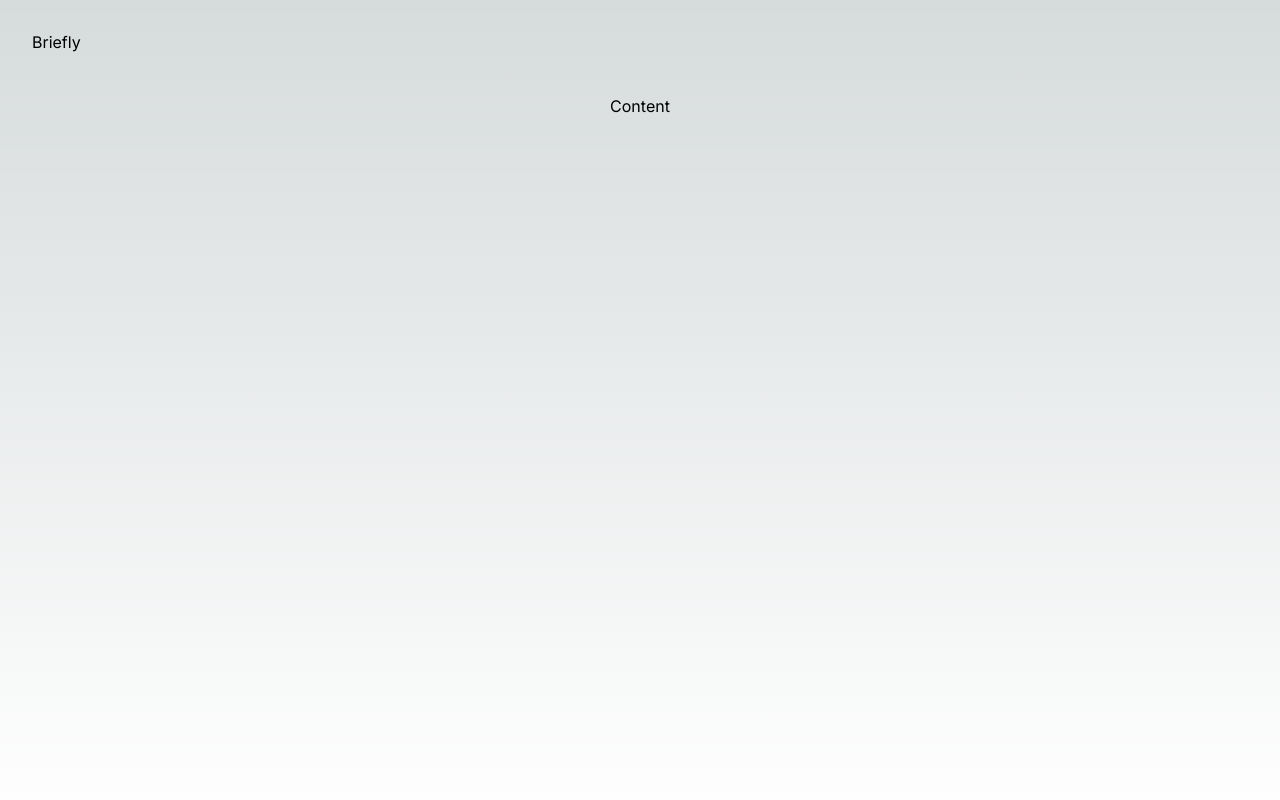
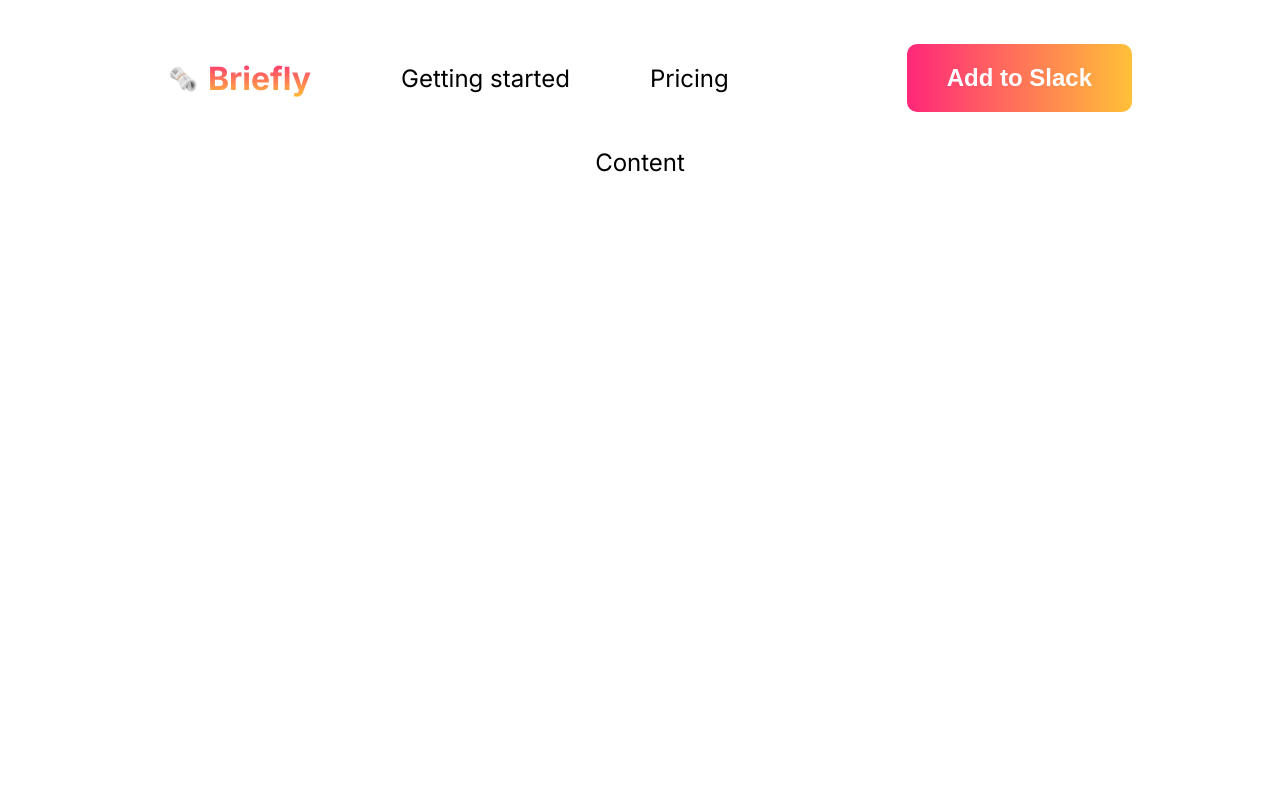
Before and after one commit to Dichiara25/Briefly, a Next.js app: page / in a window 1280 px wide. Shown: the top 800 px of the page. Built offline with nearby package versions, Linux system fonts and the light colour scheme.

Commit message:
Basic header & footer

```diff
--- /dev/null
+++ b/src/app/components/structure/Footer.module.css
@@ -0,0 +1,6 @@
+.container {
+    bottom: 0;
+    padding: 2rem;
+    display: flex;
+    justify-content: center;
+}
--- /dev/null
+++ b/src/app/components/structure/Footer.tsx
@@ -0,0 +1,11 @@
+import styles from "./Footer.module.css";
+
+function getCurrentYear(): number {
+    return new Date().getFullYear();
+}
+
+export default function Footer() {
+    const currentYear = getCurrentYear();
+
+    return <div className={styles.container}>Made with ❤️ in Paris | © Briefly {currentYear}</div>
+}
--- /dev/null
+++ b/src/app/components/structure/Header.module.css
@@ -0,0 +1,18 @@
+.container {
+    position: relative;
+    display: flex;
+    justify-content: space-between;
+    align-items: center;
+    top: 0;
+    padding: 1.5rem 5rem;
+}
+
+.brand {
+    font-weight: bold;
+    font-size: xx-large;
+    margin: 0 10px;
+    background: -webkit-linear-gradient(var(--primary-color), var(--secondary-color));
+    background-clip: unset;
+    -webkit-background-clip: text;
+    -webkit-text-fill-color: transparent;
+}
--- /dev/null
+++ b/src/app/components/structure/Header.tsx
@@ -0,0 +1,17 @@
+import styles from "./Header.module.css"
+
+export default function Header() {
+    return <div className={styles.container}>
+        <div style={{display: "flex", alignItems: "center"}}>
+            <a style={{display: "flex", alignItems: "center"}} href="/">
+                <div>🗞️</div>
+                <div className={styles.brand}>Briefly</div>
+            </a>
+            <a>Getting started</a>
+            <a>Pricing</a>
+        </div>
+        <div>
+            <button>Add to Slack</button>
+        </div>
+    </div>
+}
--- a/src/app/globals.css
+++ b/src/app/globals.css
@@ -5,103 +5,47 @@
     'Roboto Mono', 'Oxygen Mono', 'Ubuntu Monospace', 'Source Code Pro',
     'Fira Mono', 'Droid Sans Mono', 'Courier New', monospace;
 
-  --foreground-rgb: 0, 0, 0;
-  --background-start-rgb: 214, 219, 220;
-  --background-end-rgb: 255, 255, 255;
-
-  --primary-glow: conic-gradient(
-    from 180deg at 50% 50%,
-    #16abff33 0deg,
-    #0885ff33 55deg,
-    #54d6ff33 120deg,
-    #0071ff33 160deg,
-    transparent 360deg
-  );
-  --secondary-glow: radial-gradient(
-    rgba(255, 255, 255, 1),
-    rgba(255, 255, 255, 0)
-  );
-
-  --tile-start-rgb: 239, 245, 249;
-  --tile-end-rgb: 228, 232, 233;
-  --tile-border: conic-gradient(
-    #00000080,
-    #00000040,
-    #00000030,
-    #00000020,
-    #00000010,
-    #00000010,
-    #00000080
-  );
-
-  --callout-rgb: 238, 240, 241;
-  --callout-border-rgb: 172, 175, 176;
-  --card-rgb: 180, 185, 188;
-  --card-border-rgb: 131, 134, 135;
-}
-
-@media (prefers-color-scheme: dark) {
-  :root {
-    --foreground-rgb: 255, 255, 255;
-    --background-start-rgb: 0, 0, 0;
-    --background-end-rgb: 0, 0, 0;
-
-    --primary-glow: radial-gradient(rgba(1, 65, 255, 0.4), rgba(1, 65, 255, 0));
-    --secondary-glow: linear-gradient(
-      to bottom right,
-      rgba(1, 65, 255, 0),
-      rgba(1, 65, 255, 0),
-      rgba(1, 65, 255, 0.3)
-    );
-
-    --tile-start-rgb: 2, 13, 46;
-    --tile-end-rgb: 2, 5, 19;
-    --tile-border: conic-gradient(
-      #ffffff80,
-      #ffffff40,
-      #ffffff30,
-      #ffffff20,
-      #ffffff10,
-      #ffffff10,
-      #ffffff80
-    );
-
-    --callout-rgb: 20, 20, 20;
-    --callout-border-rgb: 108, 108, 108;
-    --card-rgb: 100, 100, 100;
-    --card-border-rgb: 200, 200, 200;
-  }
-}
-
-* {
-  box-sizing: border-box;
-  padding: 0;
-  margin: 0;
+  --primary-color: rgb(255, 39, 122);
+  --secondary-color: rgb(255, 192, 56);
 }
 
 html,
 body {
   max-width: 100vw;
   overflow-x: hidden;
+  font-size: x-large;
 }
 
-body {
-  color: rgb(var(--foreground-rgb));
-  background: linear-gradient(
-      to bottom,
-      transparent,
-      rgb(var(--background-end-rgb))
-    )
-    rgb(var(--background-start-rgb));
+button {
+  border-radius: 10px;
+  border-style: none;
+  padding: 20px 40px;
+  margin: 0 20px;
+  font-size: x-large;
+  font-weight: bold;
+  color: white;
+  background-image: linear-gradient(to right, var(--primary-color), var(--secondary-color));
+  transition: all .2s ease-in-out;
+}
+
+button:hover {
+  cursor: pointer;
+  scale: 1.1;
+  opacity: .8;
 }
 
 a {
-  color: inherit;
+  font-size: x-large;
+  margin: 0 40px;
+  transition: all .2s ease-in-out;
+}
+
+a:hover {
+  cursor: pointer;
+  opacity: .5;
+  transform: rotate(2deg);
+}
+
+a:visited, a:link, a:active {
   text-decoration: none;
 }
-
-@media (prefers-color-scheme: dark) {
-  html {
-    color-scheme: dark;
-  }
-}
--- a/src/app/layout.tsx
+++ b/src/app/layout.tsx
@@ -1,14 +1,14 @@
 import type { Metadata } from 'next'
 import { Inter } from 'next/font/google'
 import './globals.css'
-import Header from './structure/header'
-import Footer from './structure/footer'
+import Header from './components/structure/Header'
+import Footer from './components/structure/Footer'
 
 const inter = Inter({ subsets: ['latin'] })
 
 export const metadata: Metadata = {
-  title: 'Create Next App',
-  description: 'Generated by create next app',
+  title: 'Briefly',
+  description: 'Your AI-powered newsfeed in Slack',
 }
 
 export default function RootLayout({
@@ -19,7 +19,7 @@ export default function RootLayout({
   return (
     <html lang="en" className={inter.className}>
       <Header />
-      <body>{children}</body>
+      <div>{children}</div>
       <Footer />
     </html>
   )
--- a/src/app/page.module.css
+++ b/src/app/page.module.css
@@ -1,8 +1,7 @@
 .main {
+  position: relative;
   display: flex;
   flex-direction: column;
-  justify-content: space-between;
   align-items: center;
-  padding: 6rem;
   min-height: 100vh;
 }
--- a/src/app/structure/footer.tsx
+++ /dev/null
@@ -1,3 +0,0 @@
-export default function Footer() {
-    return <div>Footer</div>
-}
--- a/src/app/structure/header.module.css
+++ /dev/null
@@ -1,5 +0,0 @@
-.container {
-    position: absolute;
-    top: 0;
-    padding: 2rem;
-}
--- a/src/app/structure/header.tsx
+++ /dev/null
@@ -1,5 +0,0 @@
-import styles from "./header.module.css"
-
-export default function Header() {
-    return <div className={styles.container}>Briefly</div>
-}
```
Also changed, not shown: src/app/structure/footer.module.css (deleted).
